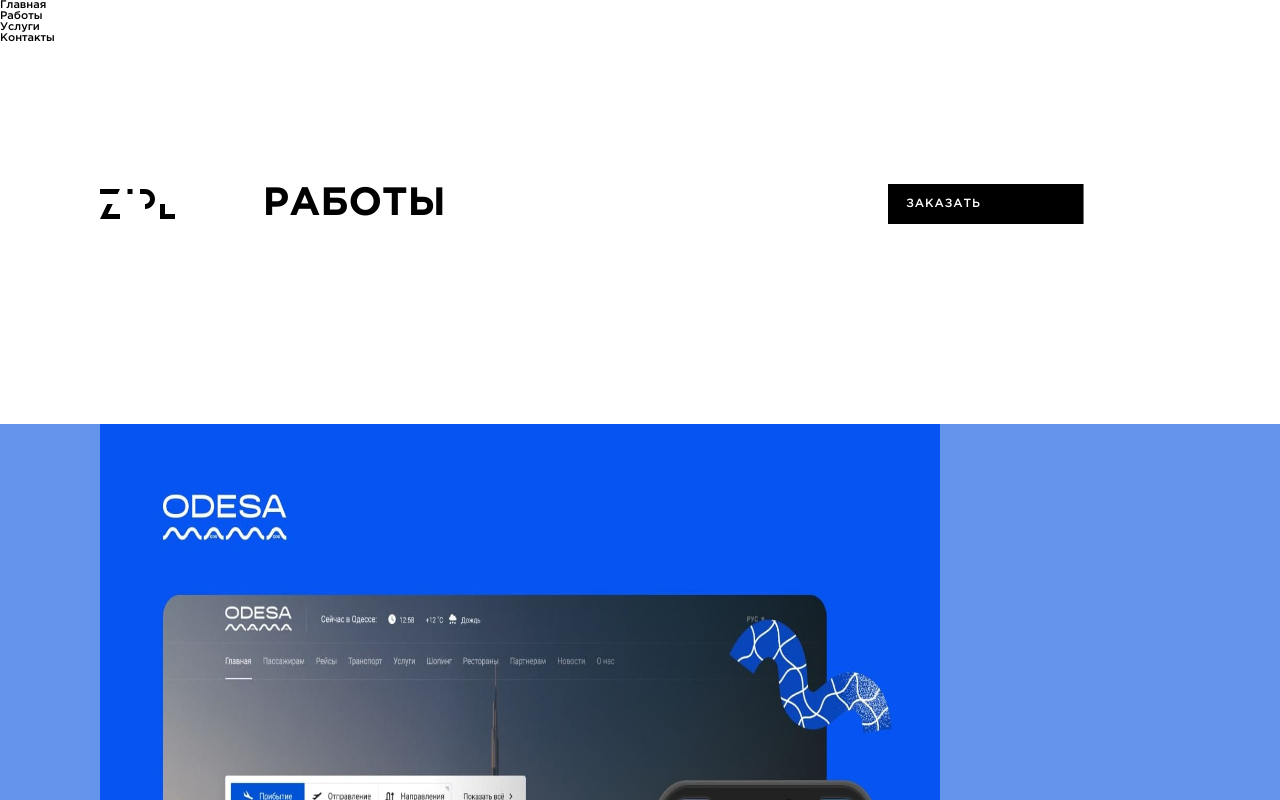
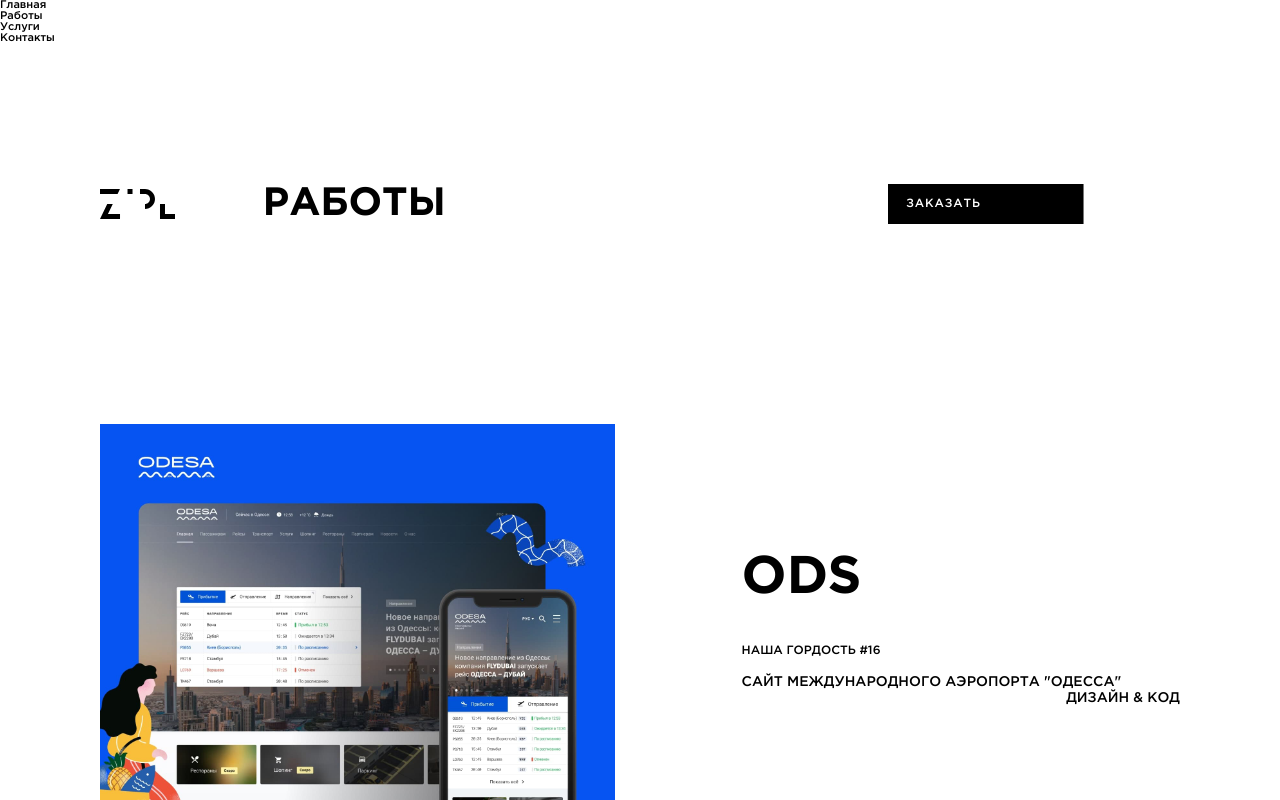
Before and after one commit to AnatolyKostarev/kojo, a React (Create React App) app: page /works in a window 1280 px wide. Shown: the top 800 px of the page. Built offline with nearby package versions, Linux system fonts and the light colour scheme.

Commit message:
Add styles for Works comp

```diff
--- a/src/components/works/Works.module.css
+++ b/src/components/works/Works.module.css
@@ -5,12 +5,64 @@
 }
 
 .works {
-  background: cornflowerblue;
 }
 
+.works__item {
+  display: flex;
+  justify-content: flex-start;
+  align-items: flex-start;
+  max-width: 1560px;
+  box-sizing: content-box;
+}
+
+.works__img {
+  /* max-width: 840px; */
+  flex-basis: 54%;
+  overflow: hidden;
+}
+
+.works__img img {
+  display: block;
+  width: 100%;
+  height: auto;
+  transition: 0.5s linear;
+  object-fit: cover;
+}
+
+.works__img img:hover {
+  transform: scale(1.05);
+  transition: 0.5s linear;
+}
+
+.works__info {
+  flex-basis: 46%;
+  padding: 128px 0 0 127px;
+}
 .title {
-  font-family: "GothamProBold";
-  font-size: 4.938271604938272vh;
-  line-height: 4.691358024691358vh;
+  margin-bottom: 40px;
+  font-family: "GothamProBold", sans-serif;
+  font-size: 53px;
+}
+
+.counter {
+  margin-bottom: 15px;
+  font-family: "GothamProMedium", sans-serif;
+  font-size: 12px;
+  line-height: 16px;
+  text-align: left;
   text-transform: uppercase;
 }
+
+.desc {
+  font-size: 14px;
+  line-height: 16px;
+  text-align: left;
+  text-transform: uppercase;
+}
+
+.action {
+  font-size: 14px;
+  line-height: 16px;
+  text-align: right;
+  text-transform: uppercase;
+}
```
